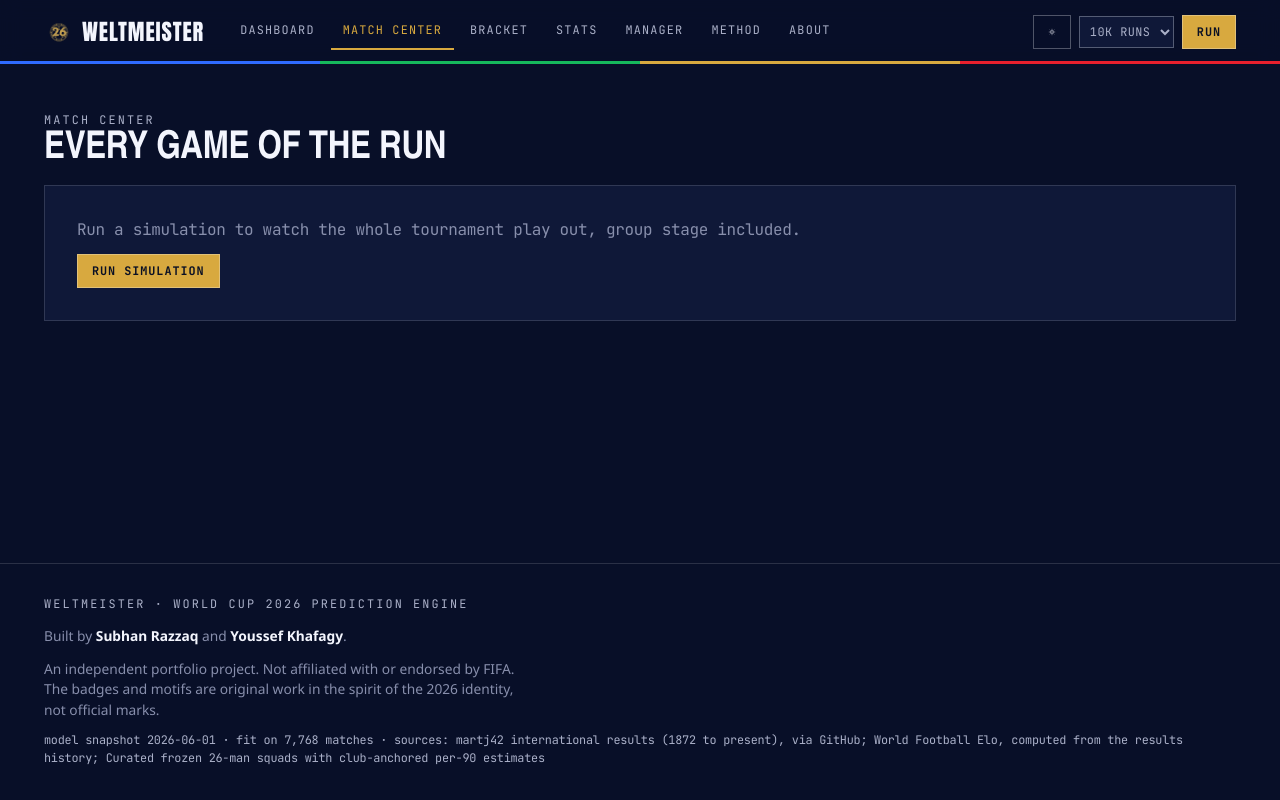
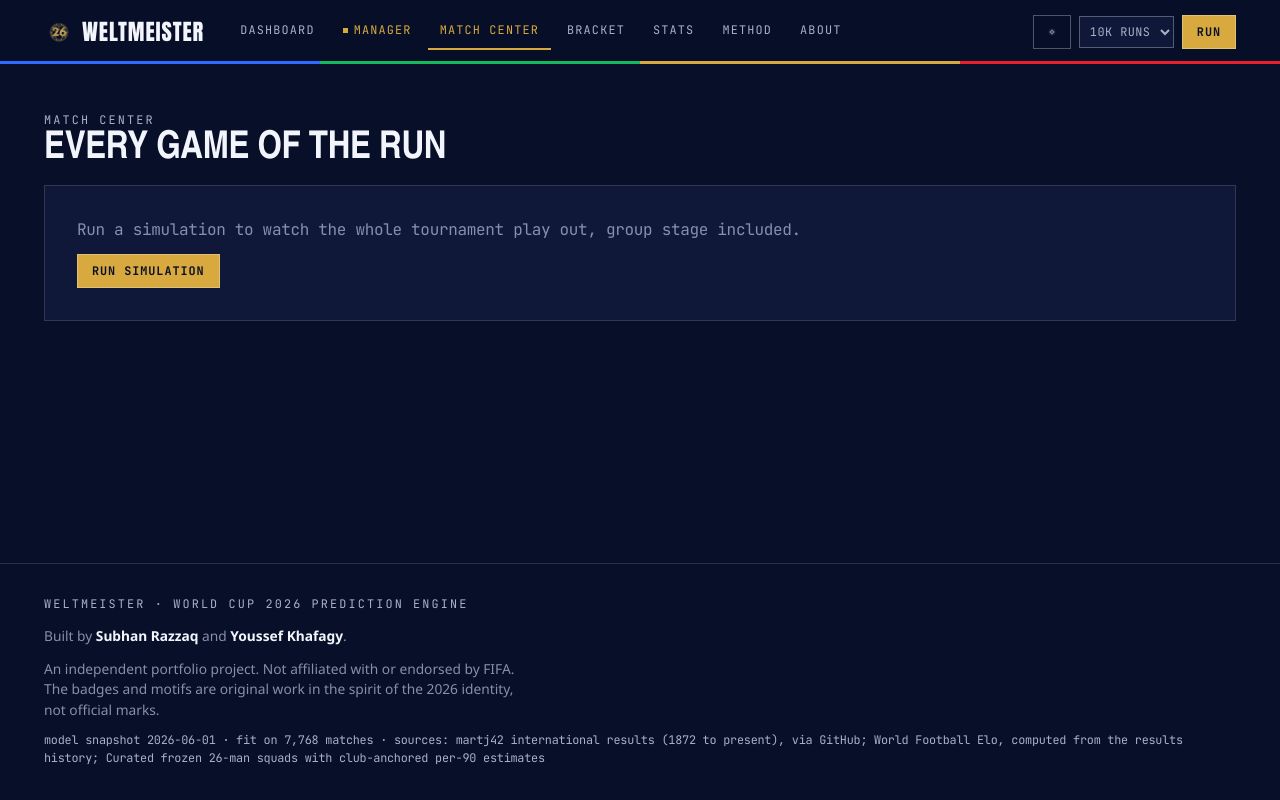
Before and after one commit to subhan-razzaq/FIFAWC2026-predictor, a React (Vite) app in the folder web/: page /results in a window 1280 px wide. Built offline with nearby package versions, Linux system fonts and the light colour scheme.

Commit message:
feat(web): lead the navigation with manager mode

```diff
--- a/web/src/app/Header.tsx
+++ b/web/src/app/Header.tsx
@@ -3,10 +3,10 @@ import { useStore } from "../store/store";
 
 const LINKS = [
   { to: "/", label: "Dashboard", end: true },
+  { to: "/manage", label: "Manager", primary: true },
   { to: "/results", label: "Match Center" },
   { to: "/bracket", label: "Bracket" },
   { to: "/scorers", label: "Stats" },
-  { to: "/manage", label: "Manager" },
   { to: "/methodology", label: "Method" },
   { to: "/about", label: "About" },
 ];
@@ -61,7 +61,12 @@ export function Header() {
 
         <nav className="nav" aria-label="Primary">
           {LINKS.map((l) => (
-            <NavLink key={l.to} to={l.to} end={l.end} className={({ isActive }) => (isActive ? "active" : "")}>
+            <NavLink
+              key={l.to}
+              to={l.to}
+              end={l.end}
+              className={({ isActive }) => `${isActive ? "active" : ""}${l.primary ? " nav-primary" : ""}`}
+            >
               {l.label}
             </NavLink>
           ))}
--- a/web/src/app/app.css
+++ b/web/src/app/app.css
@@ -101,6 +101,22 @@ main#main {
 .nav a.active {
   color: var(--gold);
   border-bottom-color: var(--gold);
+}
+/* the flagship: Manager Mode reads as the headline destination */
+.nav a.nav-primary {
+  color: var(--gold);
+}
+.nav a.nav-primary::before {
+  content: "";
+  display: inline-block;
+  width: 5px;
+  height: 5px;
+  margin-right: 6px;
+  vertical-align: middle;
+  background: var(--gold);
+}
+.nav a.nav-primary:hover {
+  color: var(--gold-bright);
 }
 
 /* sim control */
```
